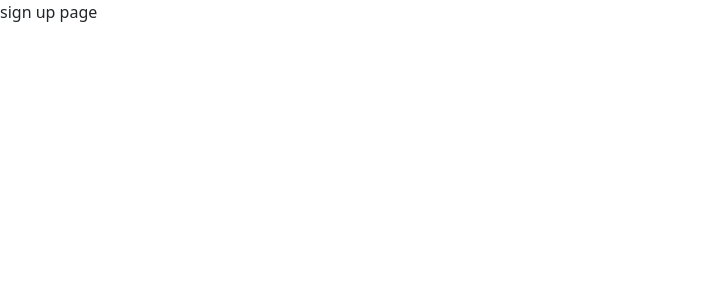
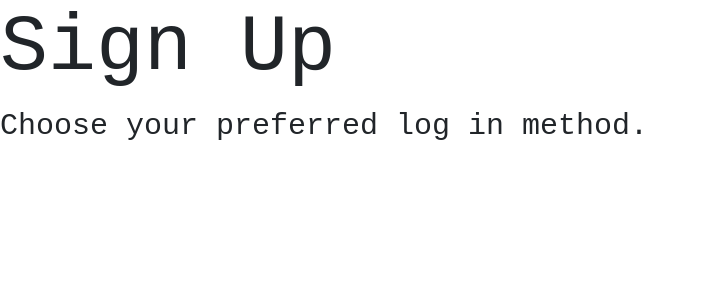
Before and after one commit to dude100no/Geekout-Hackathon-2022, a React (Vite) app in the folder frontend/: page /signup in a window 1280 px wide. Shown: the top 300 px of the page, without its empty margins (0-703 px from the left). Built offline with nearby package versions, Linux system fonts and the light colour scheme; a web font is replaced by a local one.

Commit message:
signup page

```diff
--- a/frontend/src/pages/signup.jsx
+++ b/frontend/src/pages/signup.jsx
@@ -1,5 +1,15 @@
 import React from "react";
+//change background color
 function SignUp() {
-  return <div>sign up page</div>;
+  return (
+   <div className="Sign">
+      <header className="Signup-header">
+        <h1 style={{ fontSize: 80, fontFamily: "monospace" }}>Sign Up</h1>
+        <p style={{ fontSize: 30, fontFamily: "monospace" }}>
+          Choose your preferred log in method.
+        </p>
+      </header>
+  </div>
+  )
 }
 export default SignUp;
```
